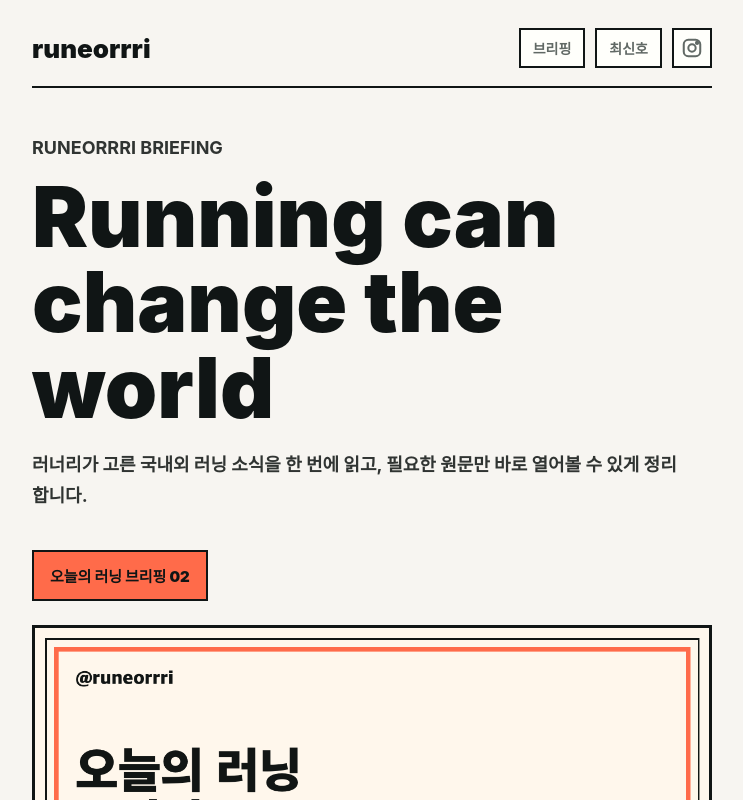
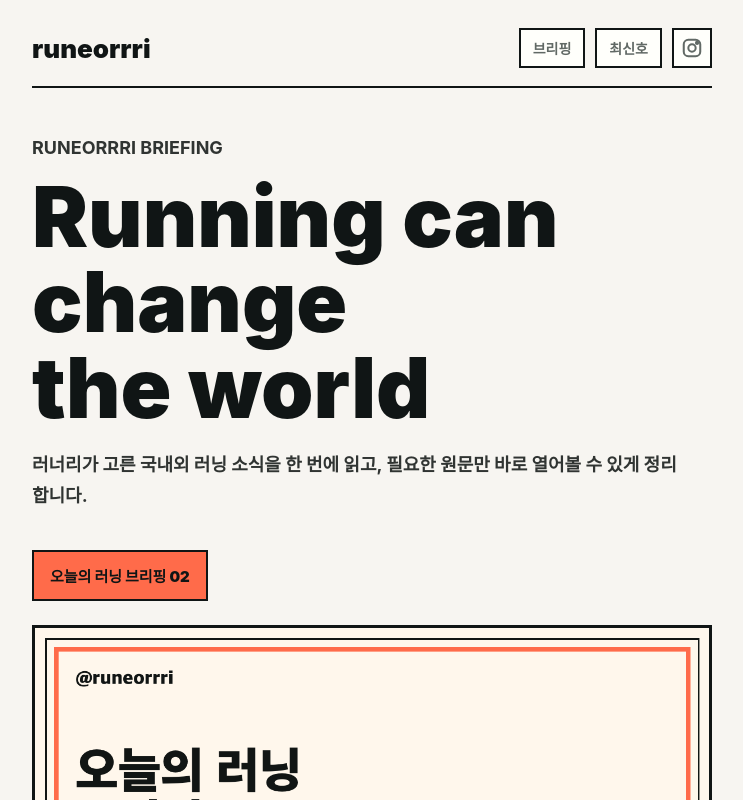
Before and after one commit to twotwozero/runeorrri, a React (Vite) app in the folder web/: page / in a window 1280 px wide. Shown: the top 800 px of the page, without its empty margins (268-1011 px from the left). Built offline with nearby package versions, Linux system fonts and the light colour scheme.

Commit message:
web: force homepage title line break

```diff
--- a/web/src/main.tsx
+++ b/web/src/main.tsx
@@ -116,7 +116,10 @@ function HomePage() {
         <section className="home-hero">
           <div className="home-copy">
             <p className="eyebrow">RUNEORRRI BRIEFING</p>
-            <h1>Running can change the world</h1>
+            <h1>
+              Running can change
+              <span className="title-break">the world</span>
+            </h1>
             <p>
               러너리가 고른 국내외 러닝 소식을 한 번에 읽고, 필요한 원문만 바로 열어볼 수 있게
               정리합니다.
--- a/web/src/styles.css
+++ b/web/src/styles.css
@@ -101,6 +101,10 @@ main {
   font-size: clamp(42px, 7vw, 84px);
   line-height: 1.02;
   font-weight: 950;
+}
+
+.title-break {
+  display: block;
 }
 
 .home-copy p,
```
